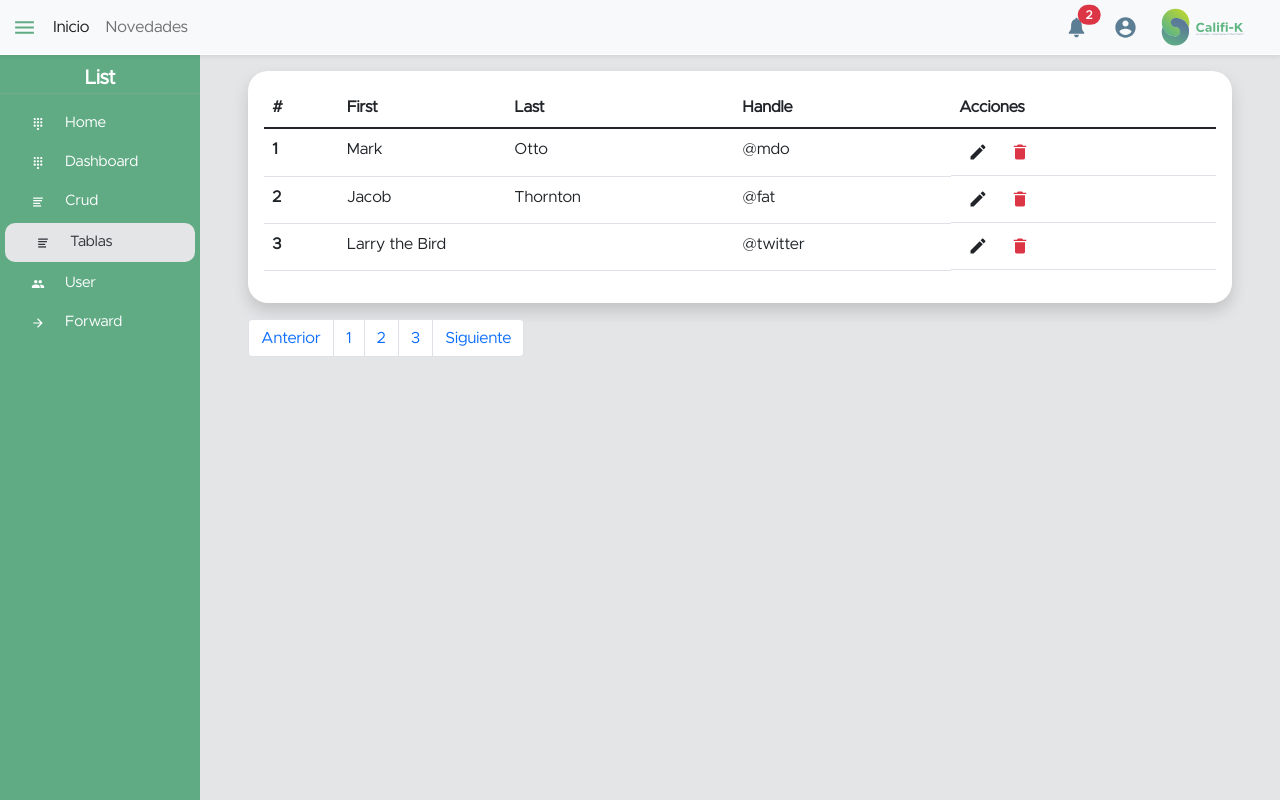
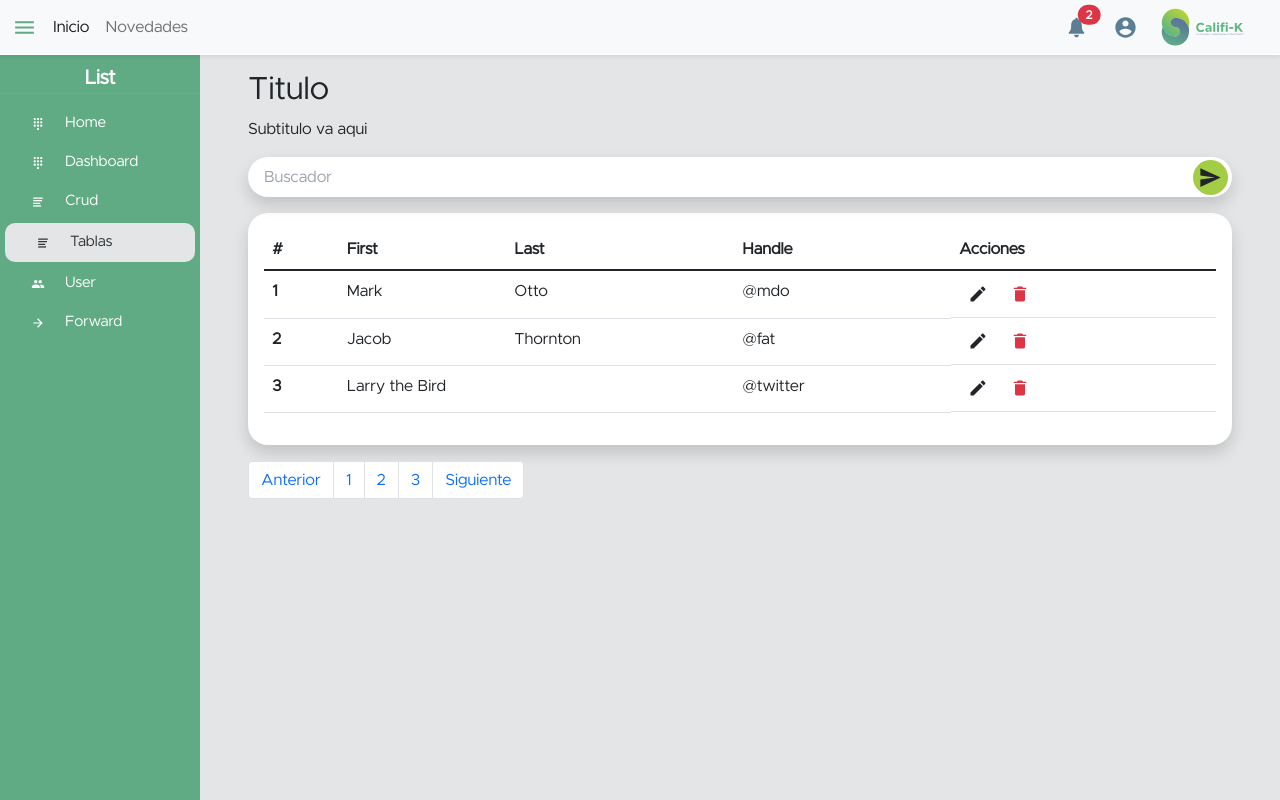
Before and after one commit to Fernando-Zhunio/sambito-react, a Next.js app: page /tablas in a window 1280 px wide. Built offline with nearby package versions, Linux system fonts and the light colour scheme.

Commit message:
last change

```diff
--- a/pages/tablas.js
+++ b/pages/tablas.js
@@ -1,7 +1,7 @@
 import Table from "../components/Table";
 import DefaultLayout from "../layout/DefaultLayout";
-import { IoMdCreate, IoMdTrash } from "react-icons/io";
-
+import { IoMdCreate, IoMdTrash, IoMdSend } from "react-icons/io";
+import styles from "../styles/table.module.css";
 // const TablePage = () => <Table />;
 
 // TablePage.getInitialProps = async () => ({
@@ -14,6 +14,17 @@ export default function Tablas() {
   return (
     <div>
       <DefaultLayout>
+        {/* Buscador */}
+        <div>
+          <h2>Titulo</h2>
+          <p>Subtitulo va aqui</p>
+        </div>
+        <div>
+          <div className="position-relative sticky-top center mb-3">
+            <input placeholder="Buscador" type="search" className="w-100 ps-3 p-2 shadow  rounded-fz" />
+            <button className={`${styles['btn-search']} b-primary rounded-circle center `}><IoMdSend  size={25} /></button>
+          </div>
+        </div>
         {/* <Table /> */}
 
         <div className="card-body mb-3 rounded-fz shadow table-responsive bg-white">
--- /dev/null
+++ b/styles/table.module.css
@@ -0,0 +1,6 @@
+.btn-search {
+    position: absolute;
+    right: 4px;
+    width: 35px;
+    height: 35px;
+}
```
